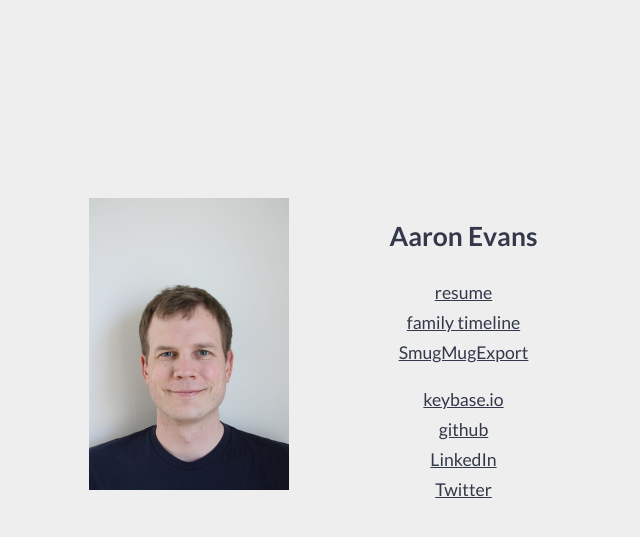
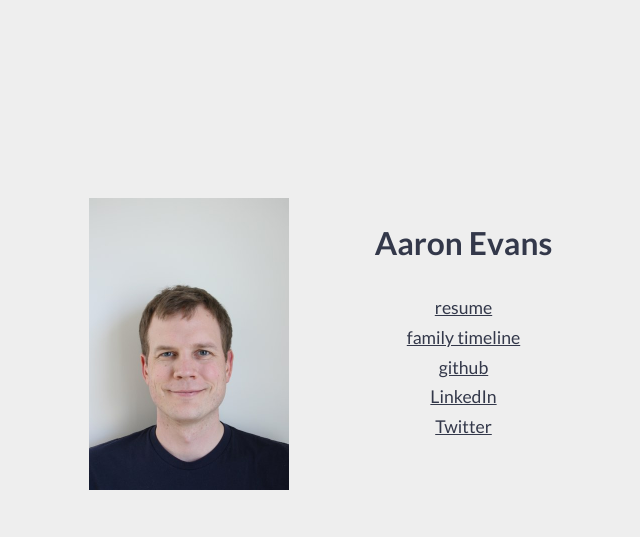
Before and after one commit to aarone/aarone.org, a Jekyll site: the page built from source/index.html, in a window 1280 px wide. Shown: the top 537 px of the page, without its empty margins (314-954 px from the left). Built offline with Jekyll 4.4.1, drawn with Linux system fonts in a browser that asks for light colours; Markdown is read by kramdown in place of the engine named in the settings.

Commit message:
Removed old links from homepage

```diff
--- a/source/_includes/aarone.css
+++ b/source/_includes/aarone.css
@@ -10,6 +10,10 @@ body {
 
 a:link, a:visited, a:hover, a:active {
   color: rgb(51, 56, 74);
+}
+
+h2 {
+  font-size: 1.8em;
 }
 
 .col {
--- a/source/index.html
+++ b/source/index.html
@@ -24,16 +24,6 @@ title: Aaron Evans
           <a href="/timeline">family timeline</a>
         </li>
         <li>
-          <a href="/smugmugexport">SmugMugExport</a>
-        </li>
-      </ul>
-    </section>
-    <section>
-      <ul>
-        <li>
-          <a href="https://keybase.io/aarone">keybase.io</a>
-        </li>
-        <li>
           <a href="https://github.com/aarone">github</a>
         </li>
         <li>
```
